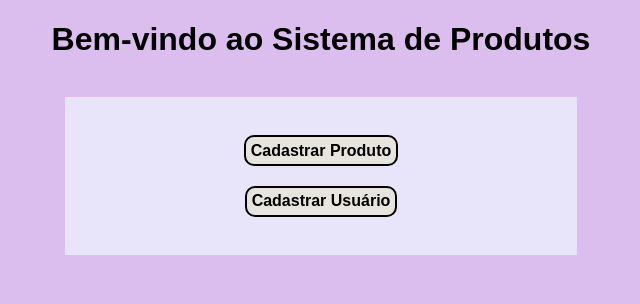
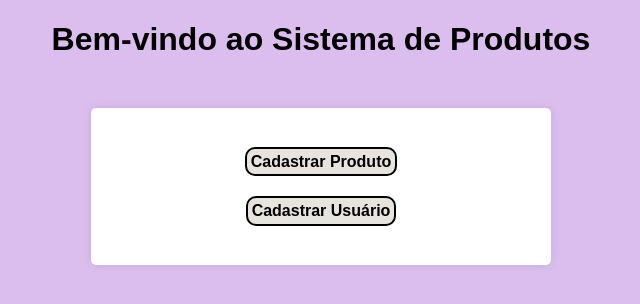
Before and after one commit to Juhh006/SistemaDeGerenciamentoDeProdutos, a Flask app: template templates/index.html in a window 1280 px wide. Shown: the top 304 px of the page, without its empty margins (319-959 px from the left). Run offline with Flask 3, Linux system fonts and the light colour scheme; the template is opened without the code that fills it, so the values that code supplies are empty.

Commit message:
alteração css

```diff
--- a/static/index.css
+++ b/static/index.css
@@ -28,9 +28,13 @@ button:hover {
     align-items: center;
     padding: 3%;
     gap: 20px;
-    background-color: rgba(240, 248, 255, 0.658);
+    background-color: white;
     margin: 3% 30%;
     height: 100%;
+    width:30%;
+    margin: 50px auto;
+    box-shadow: 0px 0px 10px rgba(0, 0, 0, 0.1);
+    border-radius: 5px;
 }
 a{
     text-decoration: none;
```
